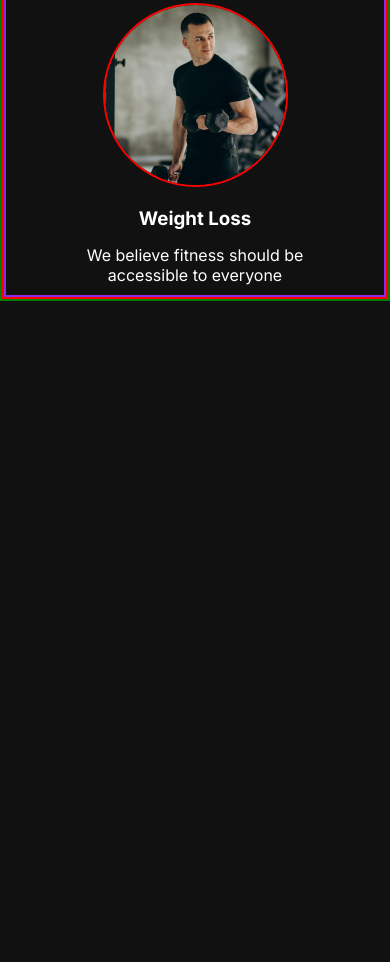
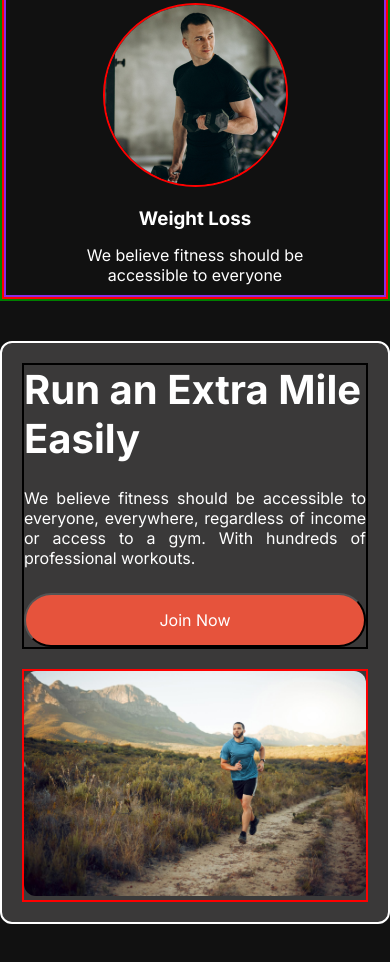
Before and after one commit to sujoy-dam/Versatile-UI, a plain HTML site: page index.html in a window 390 px wide. Shown: the part 2057-3019 px from the top of the page. Before the commit the page ends 2398 px from the top, so only its background shows below. Drawn offline with Linux system fonts and the light colour scheme; a web font is replaced by a local one.

Commit message:
extra run section

```diff
--- a/index.html
+++ b/index.html
@@ -83,6 +83,19 @@
                 </div>
             </div>
         </section>
+        <!-- run extra section  -->
+        <section class="run-extra-section-container">
+            <div class="extra-section-text">
+                <h1>Run an Extra
+                    Mile Easily</h1>
+                <p>We believe fitness should be accessible to everyone, everywhere, regardless of income or access to a
+                    gym. With hundreds of professional workouts.</p>
+                    <button class="extra-section-btn">Join Now</button>
+            </div>
+            <div class="extra-section-img">
+                <img src="images/run.jpg" alt="">
+            </div>
+        </section>
     </main>
     <footer></footer>
 </body>
--- a/styles/responsive.css
+++ b/styles/responsive.css
@@ -66,5 +66,27 @@
     .change-habit-img{
         flex-direction: column;
     }
+    /* extra ran section  */
+    .run-extra-section-container{
+        flex-direction: column;
+    }
+    .extra-section-text{
+        width: 100%;
+    }
+    .extra-section-text h1{
+        width: 100%;
+        font-size: 40px;
+    }
+    .extra-section-text p{
+        width: 100%;
+    }
+    .extra-section-btn{
+        width: 100%;
+        padding: 15px;
+    }
+    .extra-section-img{
+        width: 100%;
+        margin-top: 20px;
+    }
 
 }
--- a/styles/style.css
+++ b/styles/style.css
@@ -159,3 +159,45 @@ span{
     width: 75%;
     margin-top: 15px;
 }
+
+/* run extra section  */
+.run-extra-section-container{
+    max-width: 1440px;
+    border: 2px solid white;
+    margin: 40px auto;
+    padding: 20px;
+    border-radius: 12px;
+    background-color: #5d5c5c8a;
+    display: flex;
+    justify-content: space-between;
+    align-items: center;
+}
+.extra-section-text{
+    border: 2px solid black;
+    color: white;
+    width: 50%;
+}
+.extra-section-text h1{
+    font-size: 60px;
+    width: 80%;
+}
+.extra-section-text p{
+    margin: 25px 0px;
+    width: 65%;
+    text-align: justify;
+}
+.extra-section-btn{
+    padding: 20px 70px;
+    border-radius: 30px;
+    background-color: #E6533C;
+    color: white;
+    font-size: 16px;
+}
+.extra-section-img{
+    border: 2px solid red;
+    width: 50%;
+}
+.extra-section-img img{
+    width: 100%;
+    border-radius: 12px;
+}
```
